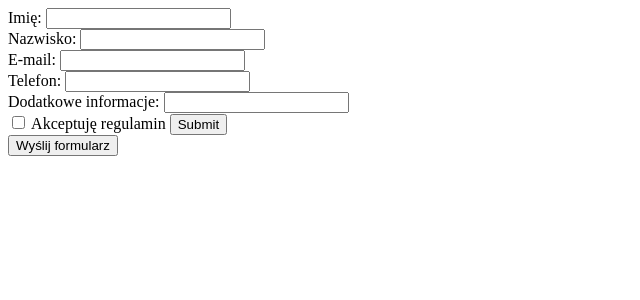
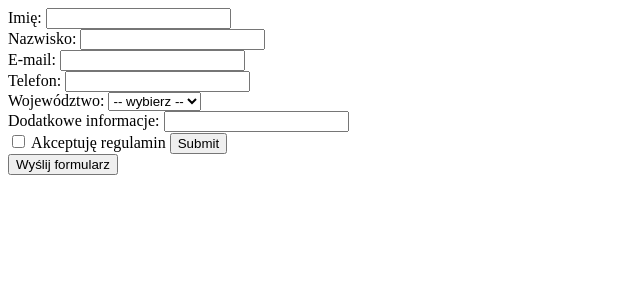
Before and after one commit to Davesoon/ucidk, a PHP site: page /form.php in a window 1280 px wide. Shown: the top 300 px of the page, without its empty margins (0-640 px from the left). Run offline with PHP 8.4, Linux system fonts and the light colour scheme; some libraries are stand-ins or nearby versions.

Commit message:
province field added

```diff
--- a/form.php
+++ b/form.php
@@ -41,6 +41,14 @@
             $_SESSION['e_phone']="Numer telefonu może składać się tylko z cyfr (bez kierunkowego, myślników i spacji) oraz powinien zawierać od 7 do 15 cyfr!";
         }
 
+        // Sprawdź poprawność województwa
+        $province = $_POST['province'];
+        if($province=='-- wybierz --')
+        {
+            $everything_OK=false;
+            $_SESSION['e_province']="Wybierz województwo!";
+        }
+
         //Sprawdź poprawność informacji dodatkowej
         $info = $_POST['info'];
         if(strlen($info)>300)
@@ -71,6 +79,7 @@
         $_SESSION['fr_lastname'] = $lastname;
         $_SESSION['fr_email'] = $email;
         $_SESSION['fr_phone'] = $phone;
+        $_SESSION['fr_province'] = $province;
         $_SESSION['fr_info'] = $info;
         if(isset($_POST['regulations'])) $_SESSION['fr_regulations'] = true;
 
@@ -111,7 +120,7 @@
                 if($everything_OK==true)
                 {
                     //Hurra, wszystkie testy zaliczone!
-                    if($connection->query("INSERT INTO members VALUES(NULL, '$firstname', '$lastname', '$email', '$phone', '$info', NULL, NULL)"))
+                    if($connection->query("INSERT INTO members VALUES(NULL, '$firstname', '$lastname', '$email', '$phone', '$province', '$info', NULL, NULL)"))
                     {
                         $_SESSION['sent']=true;
                         header('Location: welcome.php');
@@ -128,7 +137,7 @@
         catch(Exception $e)
         {
             echo '<span style="color:red;">Błąd serwera! Przepraszamy za niedogodności i prosimy o rejestrację w innym terminie!</span>';
-            // echo '<br>Informacja developerska: '.$e;
+            echo '<br>Informacja developerska: '.$e;
         }
     }
 
@@ -213,6 +222,24 @@
             }
         ?>
 
+    Województwo: <select name="province" <?php
+        if(isset($_SESSION['fr_province']))
+        {
+            echo $_SESSION['fr_province'];
+            unset($_SESSION['fr_province']);
+        }
+    ?>>
+        <option>-- wybierz --</option>
+        <option>opcja2</option>
+    </select><br>
+    <?php
+            if(isset($_SESSION['e_province']))
+            {
+                echo '<div class="error">'.$_SESSION['e_province'].'</div>';
+                unset($_SESSION['e_province']);
+            }
+        ?>
+
         Dodatkowe informacje: <input type="text" value="<?php
         if(isset($_SESSION['fr_info']))
         {
```
Also changed, not shown: administration.php (line endings or trailing spaces), 1 other file.
